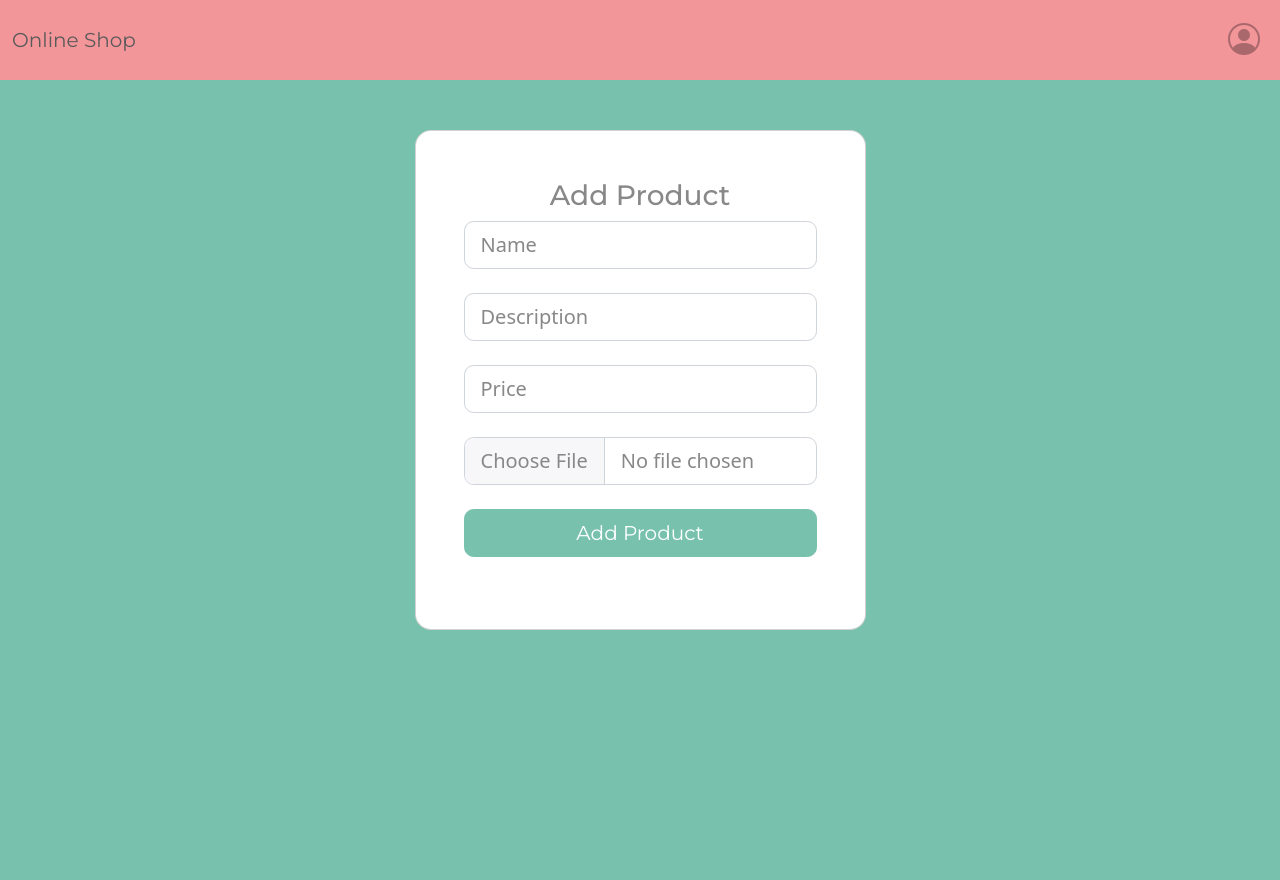
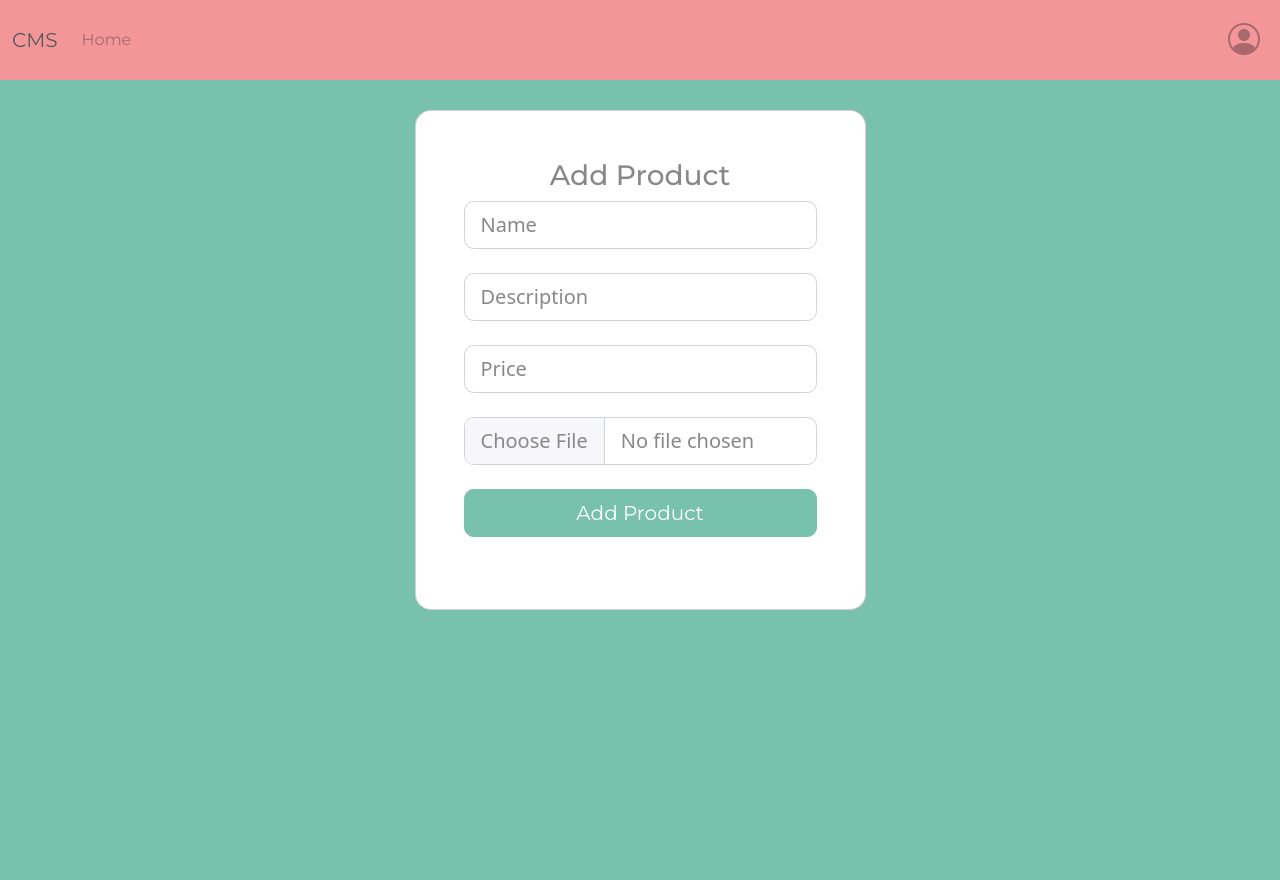
Before and after one commit to KAL17002493/SoftwareDevA2, a PHP site: page /add-product.php in a window 1280 px wide. After the commit the page ends 610 px from the top, so only its background shows below. Run offline with PHP 8.4, Linux system fonts and the light colour scheme; some libraries are stand-ins or nearby versions.

Commit message:
Fix navbar, add navbar navigation link

```diff
--- /dev/null
+++ b/A2/valid/css/Stylesheet.css
@@ -0,0 +1,9 @@
+/*Padding to body, stop navbar covering content*/
+body {
+    padding-top: 60px;
+  }
+  @media (max-width: 979px) {
+    body {
+      padding-top: 0px;
+    }
+  }
--- a/A2/valid/inc/header.php
+++ b/A2/valid/inc/header.php
@@ -1,20 +1,31 @@
 <!doctype html>
 <html lang="en">
+
   <head>
     <meta charset="utf-8">
     <meta name="viewport" content="width=device-width, initial-scale=1">
     <link href="./css/bootstrap.css" rel="stylesheet">
     <link rel="stylesheet" href="https://cdn.jsdelivr.net/npm/bootstrap-icons@1.9.1/font/bootstrap-icons.css">
+    <link rel="stylesheet" href="\SoftwareDevA2\A2\valid\css\Stylesheet.css" type="text/css">
     <title><?= $title ?? 'Welcome' ?></title>
   </head>
   <body class="bg-primary">
-  <nav class="navbar navbar-expand-lg navbar-light bg-dark">
+  <nav class="navbar navbar-expand-lg navbar-light bg-dark fixed-top">
     <div class="container-fluid">
-      <a class="navbar-brand" href="./index.php">Online Shop</a>
+      <a class="navbar-brand" href="./index.php">CMS</a>
         <button class="navbar-toggler" type="button" data-bs-toggle="collapse" data-bs-target="#navbarSupportedContent" aria-controls="navbarSupportedContent" aria-expanded="false" aria-label="Toggle navigation">
           <span class="navbar-toggler-icon"></span>
         </button>
         <div class="collapse navbar-collapse" id="navbarSupportedContent">
+
+        <!--Navbar Left-->
+          <ul class="navbar-nav mb-2 mb-lg-0">
+            <li class="nav-item">
+                <a class="nav-link" href="./index.php">Home</a>
+            </li>
+          </ul>
+
+          <!--Navbar Right-->
           <ul class="navbar-nav ms-auto mb-2 mb-lg-0">
             <li class="nav-item">
                 <a class="nav-link" href="./login.php"><i class="bi bi-person-circle" style="font-size: 2rem"></i></a>
```
Also changed, not shown: README.md, 1 other file.
